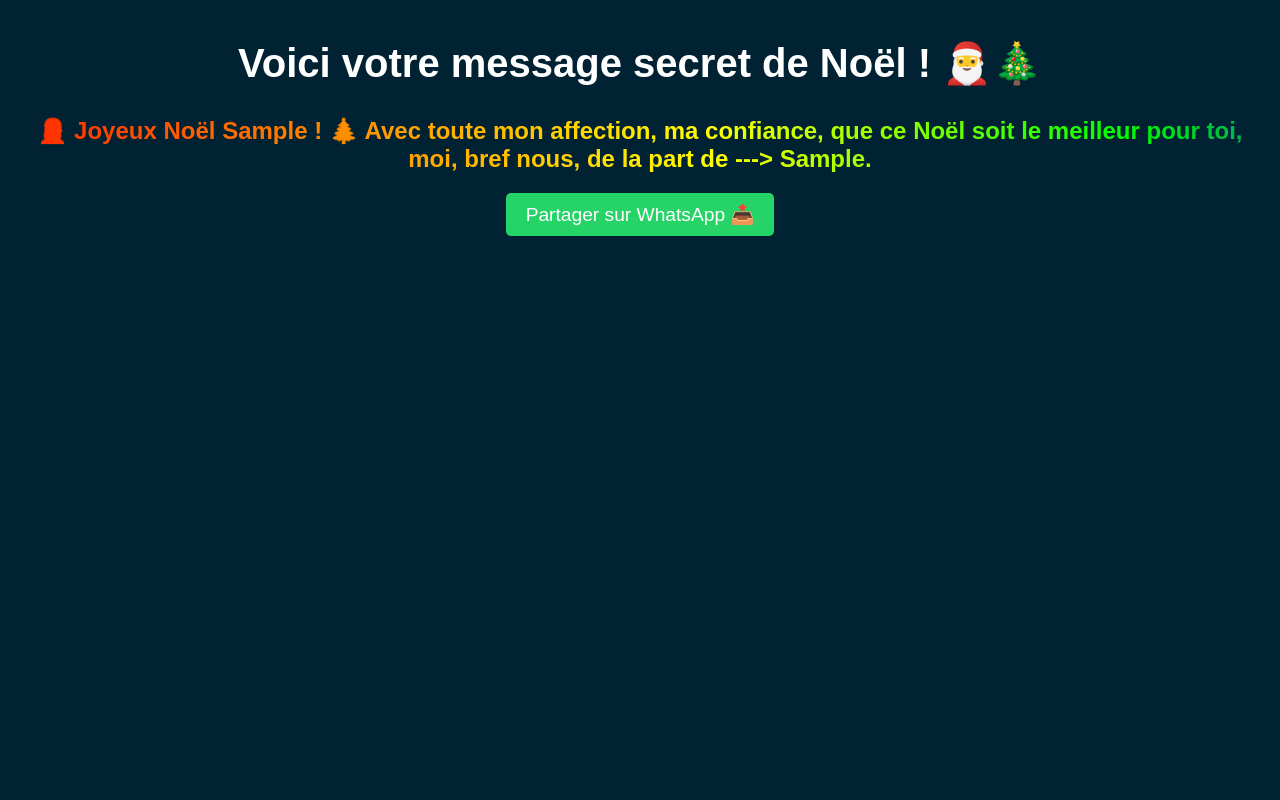
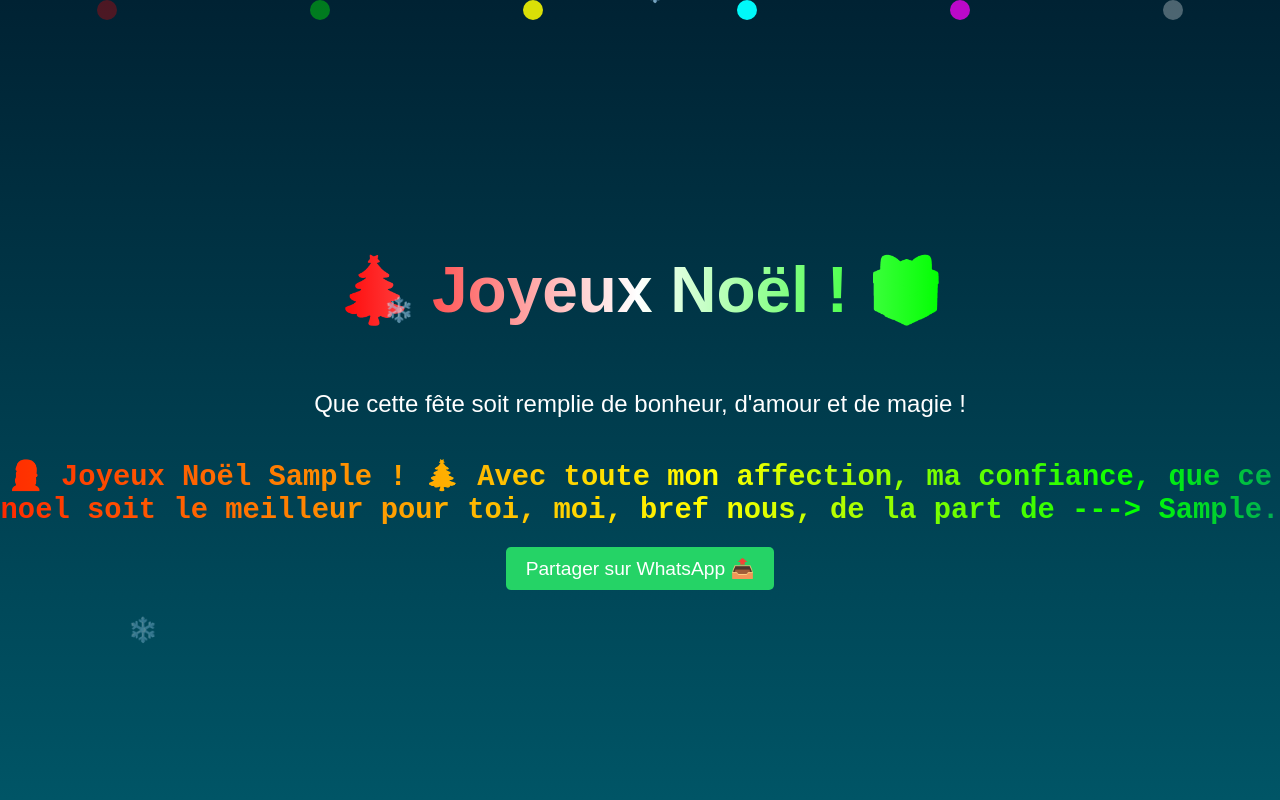
Before and after one commit to McK4GE/Merry_Christmas, a plain HTML site: page index.html in a window 1280 px wide. Both pictures are taken after typing "Sample", "Sample" into the empty fields and a click on the button "Afficher le message 🎉". Shown: the top 800 px of the page. Drawn offline with Linux system fonts and the light colour scheme.

Commit message:
index.html

```diff
--- a/index.html
+++ b/index.html
@@ -3,37 +3,65 @@
 <head>
   <meta charset="UTF-8">
   <meta name="viewport" content="width=device-width, initial-scale=1.0">
-  <title>Message Secret - Joyeux Noël</title>
+  <title>Joyeux Noël</title>
   <style>
     body {
-      font-family: Arial, sans-serif;
+      margin: 0;
+      font-family: 'Arial', sans-serif;
+      background: linear-gradient(to bottom, #002233, #005566);
+      color: white;
       text-align: center;
-      margin: 0;
-      padding: 20px;
-      background-color: #002233;
-      color: white;
+      overflow: hidden;
+      height: 100vh;
+      display: flex;
+      flex-direction: column;
+      justify-content: center;
+      align-items: center;
     }
+
     h1 {
-      font-size: 2.5em;
+      font-size: 4em;
+      font-weight: bold;
+      background: linear-gradient(to right, #ff0000, #ffffff, #00ff00);
+      -webkit-background-clip: text;
+      -webkit-text-fill-color: transparent;
+      animation: shimmer 3s infinite;
+    }
+
+    p {
+      font-size: 1.5em;
+      margin: 20px 0;
+    }
+
+    #personalMessage {
+      font-size: 1.8em;
       margin-top: 20px;
-    }
-    .message {
-      font-size: 1.5em;
-      margin-top: 30px;
-      font-weight: bold;
+      font-family: 'Courier New', monospace; /* Style machine à écrire */
+      font-weight: bold; /* Gras */
       background: linear-gradient(90deg, #ff0000, #ff7f00, #ffff00, #00ff00, #0000ff, #4b0082, #8b00ff);
       background-size: 200%;
       -webkit-background-clip: text;
       -webkit-text-fill-color: transparent;
-      animation: directionalEffect 4s linear infinite;
+      animation: directionalEffect 4s linear infinite; /* Animation Directional */
     }
 
-    @keyframes directionalEffect {
-      0% { background-position: 0% 50%; }
-      100% { background-position: 200% 50%; }
+    #shareButton {
+      display: none; /* Masqué par défaut */
+      margin-top: 20px;
+      padding: 10px 20px;
+      font-size: 1.2em;
+      color: white;
+      background-color: #25D366; /* Couleur de WhatsApp */
+      border: none;
+      border-radius: 5px;
+      cursor: pointer;
+      text-decoration: none;
     }
 
-    /* Style du formulaire et du bouton */
+    #shareButton:hover {
+      background-color: #1DA851;
+    }
+
     form {
       margin-top: 30px;
       transition: opacity 0.5s ease-in-out;
@@ -61,31 +89,69 @@
       background-color: #ff6347;
     }
 
-    #shareButton {
-      display: none;
-      margin-top: 20px;
-      padding: 10px 20px;
-      font-size: 1.2em;
-      color: white;
-      background-color: #25D366;
-      border: none;
-      border-radius: 5px;
-      cursor: pointer;
-      text-decoration: none;
+    .lights-container {
+      position: absolute;
+      top: 0;
+      width: 100%;
+      display: flex;
+      justify-content: space-around;
     }
 
-    #shareButton:hover {
-      background-color: #1DA851;
+    .light {
+      width: 20px;
+      height: 20px;
+      background-color: #ff0000;
+      border-radius: 50%;
+      animation: blink 1.5s infinite;
+    }
+
+    .light:nth-child(2) { background-color: #00ff00; animation-delay: 0.3s; }
+    .light:nth-child(3) { background-color: #ffff00; animation-delay: 0.6s; }
+    .light:nth-child(4) { background-color: #00ffff; animation-delay: 0.9s; }
+    .light:nth-child(5) { background-color: #ff00ff; animation-delay: 1.2s; }
+    .light:nth-child(6) { background-color: #ffffff; animation-delay: 1.5s; }
+
+    @keyframes blink {
+      0%, 100% { opacity: 1; }
+      50% { opacity: 0.3; }
+    }
+
+    @keyframes directionalEffect {
+      0% { background-position: 0% 50%; }
+      100% { background-position: 200% 50%; }
+    }
+
+    .snowflake {
+      font-size: 1.5em;
+      position: absolute;
+      color: white;
+      animation: fall 5s linear infinite;
+    }
+
+    @keyframes fall {
+      0% { transform: translateY(-100vh); opacity: 1; }
+      100% { transform: translateY(100vh); opacity: 0; }
+    }
+
+    @keyframes shimmer {
+      0% { background-position: -500%; }
+      100% { background-position: 500%; }
     }
   </style>
 </head>
 <body>
+  <div class="lights-container">
+    <div class="light"></div>
+    <div class="light"></div>
+    <div class="light"></div>
+    <div class="light"></div>
+    <div class="light"></div>
+    <div class="light"></div>
+  </div>
 
-  <h1>Voici votre message secret de Noël ! 🎅🎄</h1>
+  <h1>🎄 Joyeux Noël ! 🎁</h1>
+  <p>Que cette fête soit remplie de bonheur, d'amour et de magie !</p>
 
-  <div class="message" id="secretMessage"></div>
-
-  <!-- Formulaire pour entrer les noms -->
   <form id="nameForm">
     <label for="yourName">Votre nom :</label>
     <input type="text" id="yourName" placeholder="Entrez votre nom" required>
@@ -96,9 +162,33 @@
     <button type="submit">Afficher le message 🎉</button>
   </form>
 
+  <div id="personalMessage"></div>
   <a id="shareButton" target="_blank">Partager sur WhatsApp 📤</a>
 
+  <!-- Flocons de neige -->
+  <div class="snowflake" style="left: 10%; animation-delay: 0s;">❄️</div>
+  <div class="snowflake" style="left: 30%; animation-delay: 1s;">❄️</div>
+  <div class="snowflake" style="left: 50%; animation-delay: 2s;">❄️</div>
+  <div class="snowflake" style="left: 70%; animation-delay: 3s;">❄️</div>
+  <div class="snowflake" style="left: 90%; animation-delay: 4s;">❄️</div>
+
+  <!-- Musique de fond -->
+  <audio id="backgroundMusic" loop>
+    <source src="votre-musique.mp3" type="audio/mpeg">
+    Votre navigateur ne supporte pas la lecture audio.
+  </audio>
+
   <script>
+    // Lecture de la musique uniquement quand l'utilisateur est sur la page
+    const audio = document.getElementById('backgroundMusic');
+    document.addEventListener('visibilitychange', function() {
+      if (document.visibilityState === 'visible') {
+        audio.play(); // Reprendre la lecture
+      } else {
+        audio.pause(); // Mettre en pause
+      }
+    });
+
     // Ajouter un message personnalisé et cacher le formulaire
     document.getElementById('nameForm').addEventListener('submit', function(event) {
       event.preventDefault(); // Empêche la soumission normale du formulaire
@@ -108,18 +198,16 @@
       const friendName = document.getElementById('friendName').value;
 
       // Création du message personnalisé
-      const message = `🎅 Joyeux Noël ${friendName} ! 🎄 Avec toute mon affection, ma confiance, que ce Noël soit le meilleur pour toi, moi, bref nous, de la part de ---> ${yourName}.`;
-
-      // Afficher le message personnalisé sur la page actuelle
-      const messageElement = document.getElementById('secretMessage');
+      const message = `🎅 Joyeux Noël ${friendName} ! 🎄 Avec toute mon affection, ma confiance, que ce noel soit le meilleur pour toi, moi, bref nous, de la part de --->  ${yourName}.`;
+      const messageElement = document.getElementById('personalMessage');
       messageElement.textContent = message;
 
       // Afficher le bouton de partage WhatsApp
       const shareButton = document.getElementById('shareButton');
       shareButton.style.display = 'inline-block'; // Afficher le bouton
+      const whatsappMessage = encodeURIComponent(message); // Encoder le message
+      shareButton.href = `https://api.whatsapp.com/send?text=${whatsappMessage}`;
 
-      // Encoder le message pour l'URL
-      const whatsappMessage = encodeURIComponent(message);
 
       // Créer l'URL pour WhatsApp qui redirige vers votre site web avec le message comme paramètre
       shareButton.href = `https://joyeuxchristmas.netlify.app/?message=${whatsappMessage}`;
@@ -128,19 +216,18 @@
       const form = document.getElementById('nameForm');
       form.style.opacity = 0; // Ajouter une transition
       setTimeout(() => form.style.display = 'none', 500); // Supprimer du flux après l'animation
-    });
 
-    // Récupérer les paramètres d'URL sur la page de destination
+         // Récupérer les paramètres d'URL sur la page de destination
     const urlParams = new URLSearchParams(window.location.search);
     const secretMessage = urlParams.get('message'); // Paramètre message
 
     // Si le message existe, l'afficher
     if (secretMessage) {
       document.getElementById('secretMessage').textContent = decodeURIComponent(secretMessage);
-    } else {
+    } else
       document.getElementById('secretMessage').textContent = "Aucun message secret trouvé.";
-    }
+
+    });
   </script>
-
 </body>
 </html>
```
